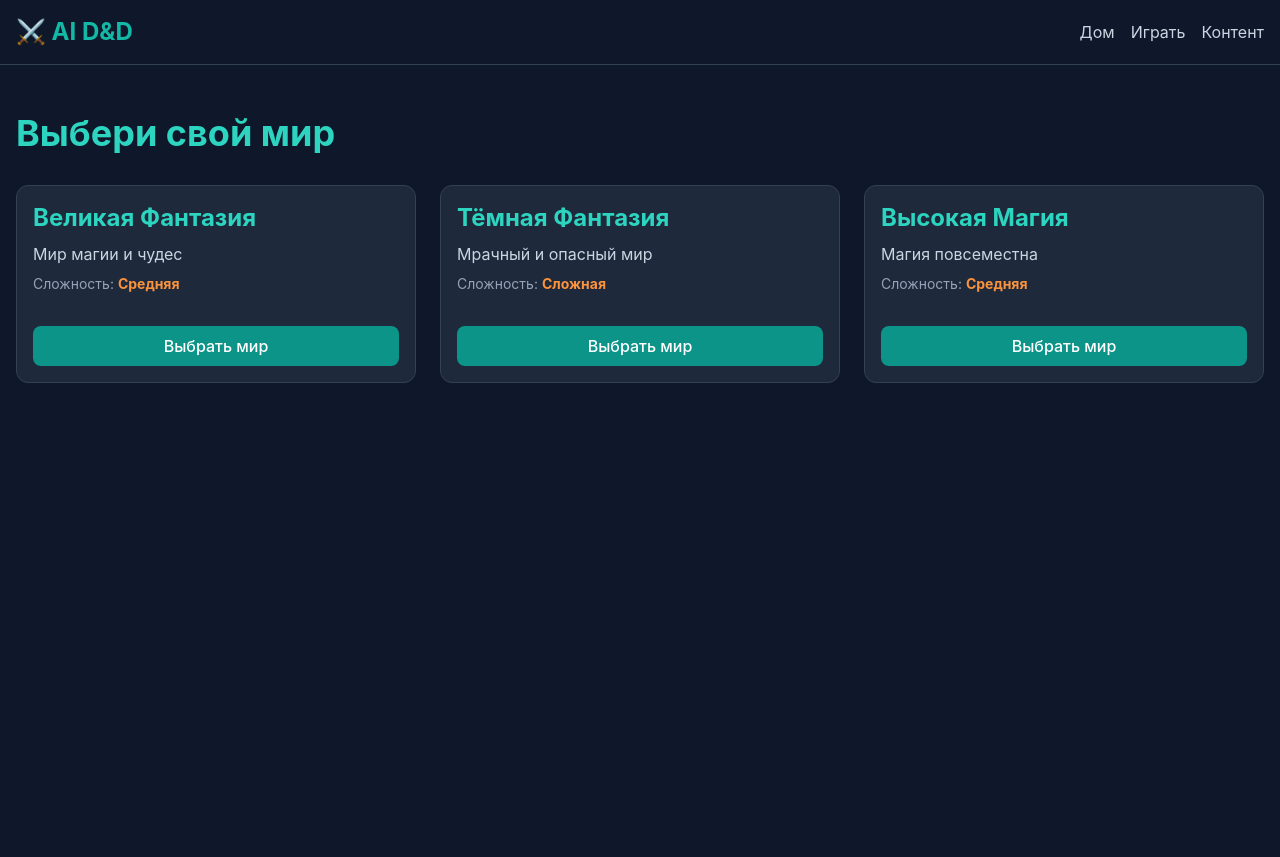
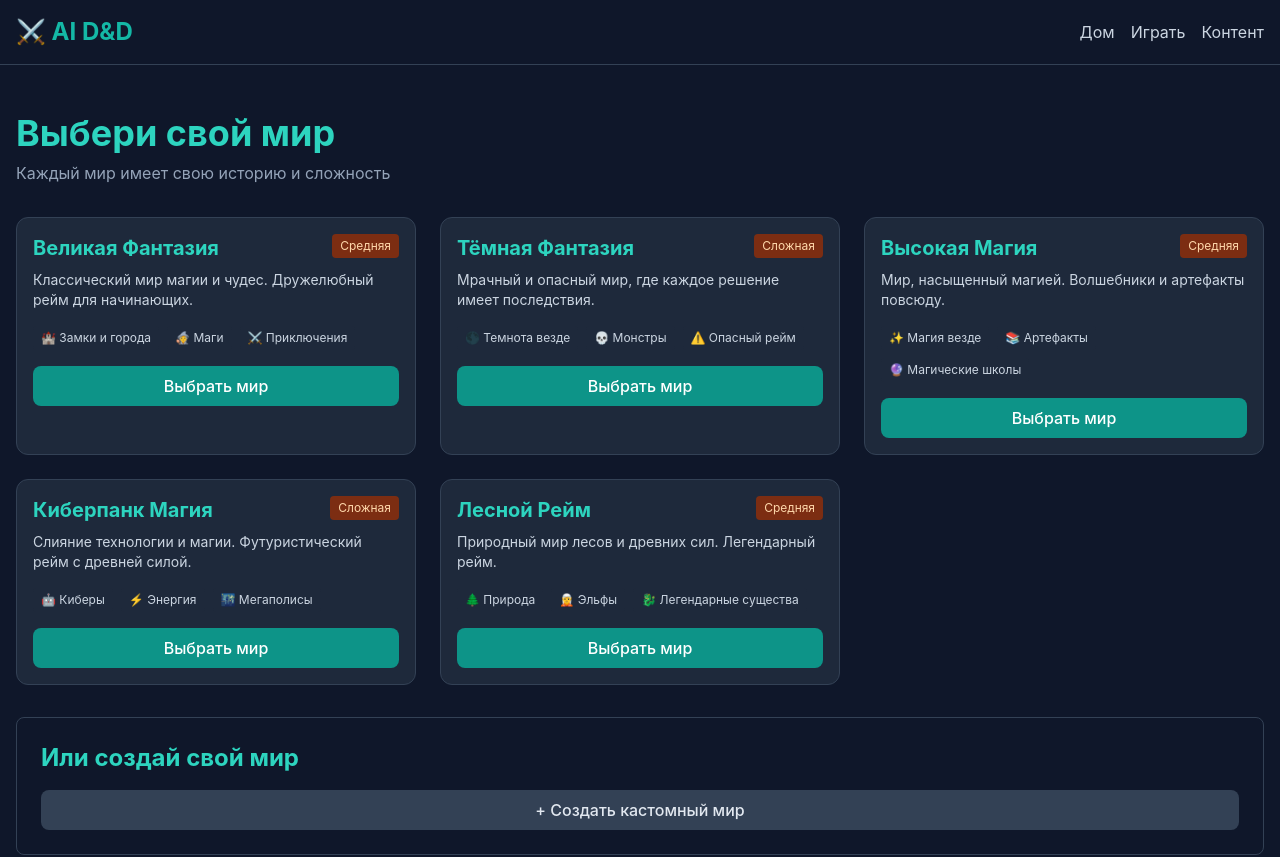
Before and after one commit to shastitko1970-netizen/ai-dnd-game, a Next.js app in the folder frontend/: page /world-select in a window 1280 px wide. Shown: the top 857 px of the page. Built offline with nearby package versions, Linux system fonts and the light colour scheme.

Commit message:
feat: Expand world selection to 5 predefined + custom world option

```diff
--- a/frontend/app/world-select/page.tsx
+++ b/frontend/app/world-select/page.tsx
@@ -4,41 +4,183 @@ import { useState } from 'react';
 import { useRouter } from 'next/navigation';
 
 const WORLDS = [
-  { id: '1', name: 'Великая Фантазия', description: 'Мир магии и чудес', difficulty: 'Средняя' as const, playerCount: 5 },
-  { id: '2', name: 'Тёмная Фантазия', description: 'Мрачный и опасный мир', difficulty: 'Сложная' as const, playerCount: 8 },
-  { id: '3', name: 'Высокая Магия', description: 'Магия повсеместна', difficulty: 'Средняя' as const, playerCount: 4 },
+  {
+    id: '1',
+    name: 'Великая Фантазия',
+    description: 'Классический мир магии и чудес. Дружелюбный рейм для начинающих.',
+    difficulty: 'Средняя' as const,
+    playerCount: 5,
+    features: ['🏰 Замки и города', '🧙 Маги', '⚔️ Приключения'],
+  },
+  {
+    id: '2',
+    name: 'Тёмная Фантазия',
+    description: 'Мрачный и опасный мир, где каждое решение имеет последствия.',
+    difficulty: 'Сложная' as const,
+    playerCount: 8,
+    features: ['🌑 Темнота везде', '💀 Монстры', '⚠️ Опасный рейм'],
+  },
+  {
+    id: '3',
+    name: 'Высокая Магия',
+    description: 'Мир, насыщенный магией. Волшебники и артефакты повсюду.',
+    difficulty: 'Средняя' as const,
+    playerCount: 4,
+    features: ['✨ Магия везде', '📚 Артефакты', '🔮 Магические школы'],
+  },
+  {
+    id: '4',
+    name: 'Киберпанк Магия',
+    description: 'Слияние технологии и магии. Футуристический рейм с древней силой.',
+    difficulty: 'Сложная' as const,
+    playerCount: 6,
+    features: ['🤖 Киберы', '⚡ Энергия', '🌃 Мегаполисы'],
+  },
+  {
+    id: '5',
+    name: 'Лесной Рейм',
+    description: 'Природный мир лесов и древних сил. Легендарный рейм.',
+    difficulty: 'Средняя' as const,
+    playerCount: 5,
+    features: ['🌲 Природа', '🧝 Эльфы', '🐉 Легендарные существа'],
+  },
 ];
 
 export default function WorldSelect() {
   const router = useRouter();
+  const [showCustom, setShowCustom] = useState(false);
+  const [customWorld, setCustomWorld] = useState({
+    name: '',
+    description: '',
+    difficulty: 'Средняя' as const,
+  });
 
   const handleSelect = (world: typeof WORLDS[0]) => {
-    // Сохранить выбранный мир в localStorage
     localStorage.setItem('selectedWorld', JSON.stringify(world));
+    router.push('/character-create');
+  };
+
+  const handleCustomWorld = () => {
+    if (!customWorld.name.trim()) {
+      alert('Введи название мира');
+      return;
+    }
+    localStorage.setItem('selectedWorld', JSON.stringify(customWorld));
     router.push('/character-create');
   };
 
   return (
     <div className="max-w-7xl mx-auto px-4 py-12">
-      <h2 className="text-4xl font-bold text-teal-400 mb-8">Выбери свой мир</h2>
+      <h1 className="text-4xl font-bold text-teal-400 mb-2">Выбери свой мир</h1>
+      <p className="text-slate-400 mb-8">Каждый мир имеет свою историю и сложность</p>
 
-      <div className="grid grid-cols-1 md:grid-cols-3 gap-6">
+      <div className="grid grid-cols-1 md:grid-cols-2 lg:grid-cols-3 gap-6 mb-8">
         {WORLDS.map(world => (
-          <div key={world.id} className="card hover:border-teal-500 cursor-pointer transition">
-            <h3 className="text-2xl font-bold text-teal-400 mb-2">{world.name}</h3>
-            <p className="text-slate-300 mb-2">{world.description}</p>
-            <p className="text-sm text-slate-400 mb-4">
-              Сложность: <span className="font-bold text-orange-400">{world.difficulty}</span>
-            </p>
+          <div
+            key={world.id}
+            className="card hover:border-teal-500 cursor-pointer transition transform hover:scale-105"
+            onClick={() => handleSelect(world)}
+          >
+            <div className="flex justify-between items-start mb-2">
+              <h3 className="text-xl font-bold text-teal-400">{world.name}</h3>
+              <span className="text-xs px-2 py-1 bg-orange-900 text-orange-200 rounded">
+                {world.difficulty}
+              </span>
+            </div>
+            <p className="text-slate-300 mb-4 text-sm">{world.description}</p>
+            <div className="flex flex-wrap gap-2 mb-4">
+              {world.features.map((feature, i) => (
+                <span key={i} className="text-xs bg-slate-800 text-slate-300 px-2 py-1 rounded">
+                  {feature}
+                </span>
+              ))}
+            </div>
             <button
+              className="btn btn-primary w-full"
               onClick={() => handleSelect(world)}
-              className="btn btn-primary w-full mt-4"
             >
               Выбрать мир
             </button>
           </div>
         ))}
       </div>
+
+      {/* Custom World */}
+      <div className="bg-slate-900 border border-slate-700 rounded-lg p-6">
+        <h2 className="text-2xl font-bold text-teal-400 mb-4">Или создай свой мир</h2>
+        {!showCustom ? (
+          <button
+            onClick={() => setShowCustom(true)}
+            className="btn btn-secondary w-full"
+          >
+            + Создать кастомный мир
+          </button>
+        ) : (
+          <div className="space-y-4">
+            <div>
+              <label className="block text-slate-300 mb-2 font-semibold">Название мира</label>
+              <input
+                type="text"
+                value={customWorld.name}
+                onChange={(e) =>
+                  setCustomWorld({ ...customWorld, name: e.target.value })
+                }
+                placeholder="Придумай название"
+                className="w-full bg-slate-800 border border-slate-600 rounded px-3 py-2 text-white placeholder-slate-400 focus:border-teal-400 focus:outline-none"
+              />
+            </div>
+            <div>
+              <label className="block text-slate-300 mb-2 font-semibold">
+                Описание
+              </label>
+              <textarea
+                value={customWorld.description}
+                onChange={(e) =>
+                  setCustomWorld({
+                    ...customWorld,
+                    description: e.target.value,
+                  })
+                }
+                placeholder="Опиши свой мир"
+                className="w-full bg-slate-800 border border-slate-600 rounded px-3 py-2 text-white placeholder-slate-400 focus:border-teal-400 focus:outline-none h-24 resize-none"
+              />
+            </div>
+            <div>
+              <label className="block text-slate-300 mb-2 font-semibold">
+                Сложность
+              </label>
+              <select
+                value={customWorld.difficulty}
+                onChange={(e) =>
+                  setCustomWorld({
+                    ...customWorld,
+                    difficulty: e.target.value as 'Средняя' | 'Сложная',
+                  })
+                }
+                className="w-full bg-slate-800 border border-slate-600 rounded px-3 py-2 text-white focus:border-teal-400 focus:outline-none"
+              >
+                <option>Лёгкая</option>
+                <option>Средняя</option>
+                <option>Сложная</option>
+              </select>
+            </div>
+            <div className="flex gap-3">
+              <button
+                onClick={handleCustomWorld}
+                className="btn btn-primary flex-1"
+              >
+                Создать
+              </button>
+              <button
+                onClick={() => setShowCustom(false)}
+                className="btn btn-secondary flex-1"
+              >
+                Отмена
+              </button>
+            </div>
+          </div>
+        )}
+      </div>
     </div>
   );
 }
```
